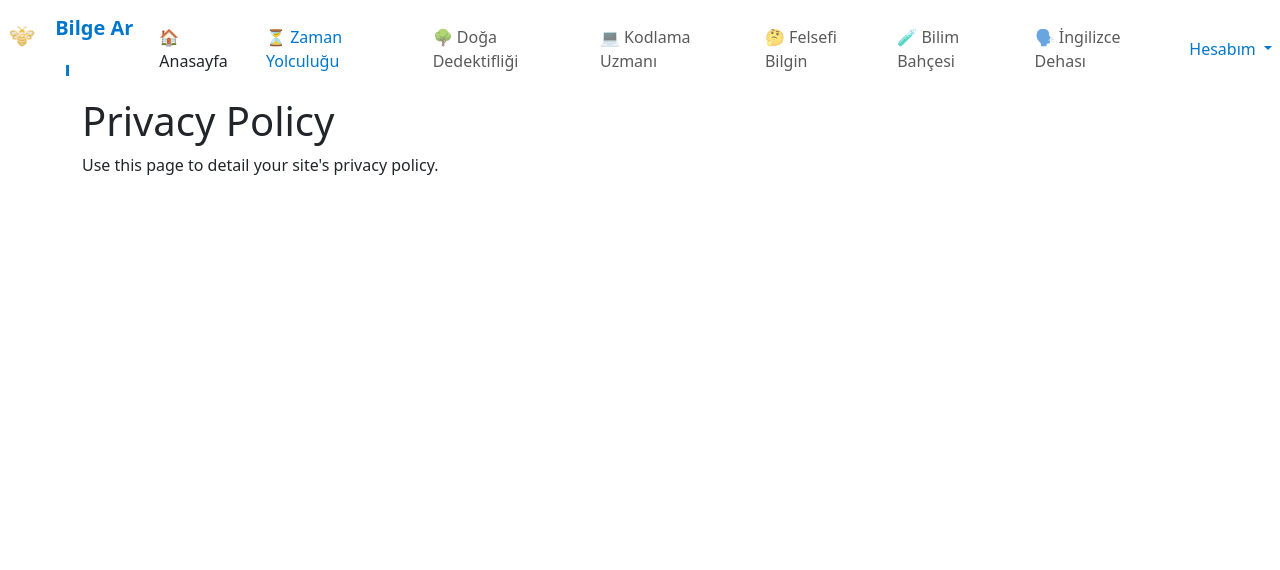
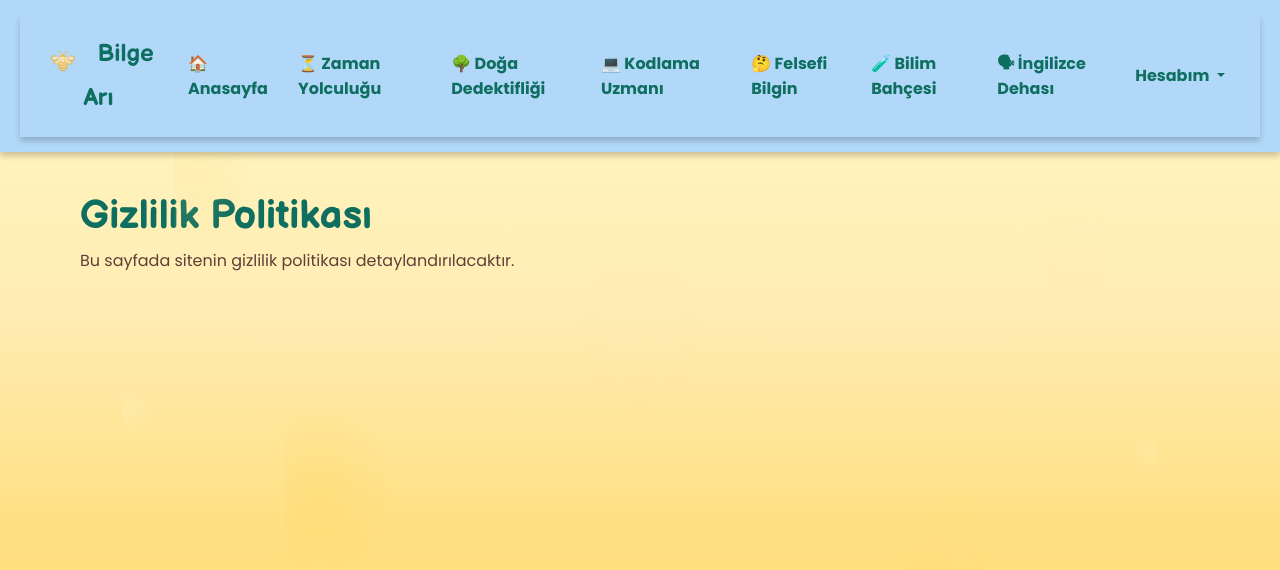
Before and after one commit to zulfucankarakus/BilgeAri-Cocuklar-Icin-Etkilesimli-Ogrenme-Platformu-mainson, an ASP.NET Core app: page /Home/Privacy in a window 1280 px wide. Shown: the top 570 px of the page. Run offline with ASP.NET Core 8, Linux system fonts and the light colour scheme; the visitor is signed in with stand-in values (Sample User, id 1); style sheets or scripts are compiled from the project's sources.

Commit message:
auto-commit for eaf268c7-69ad-40db-a360-79a7be7d4537

```diff
--- a/BilgeAri-Cocuklar-Icin-Etkilesimli-Ogrenme-Platformu-main/Views/Home/Privacy.cshtml
+++ b/BilgeAri-Cocuklar-Icin-Etkilesimli-Ogrenme-Platformu-main/Views/Home/Privacy.cshtml
@@ -1,6 +1,13 @@
 @{
-    ViewData["Title"] = "Privacy Policy";
+    ViewData["Title"] = "Gizlilik Politikası";
+    Layout = "~/Views/Shared/_Layout.cshtml";
 }
-<h1>@ViewData["Title"]</h1>
 
-<p>Use this page to detail your site's privacy policy.</p>
+@section Styles {
+    <link rel="stylesheet" href="~/css/anasayfa.css" asp-append-version="true" />
+}
+
+<div class="container" style="padding: 40px 20px;">
+    <h1>@ViewData["Title"]</h1>
+    <p>Bu sayfada sitenin gizlilik politikası detaylandırılacaktır.</p>
+</div>
```
